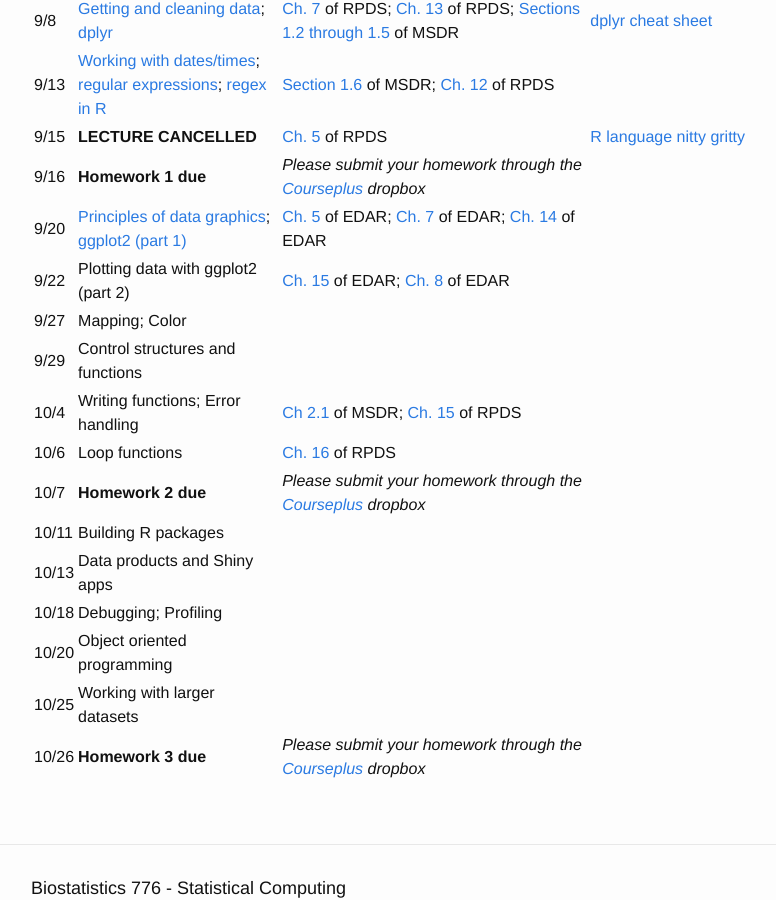
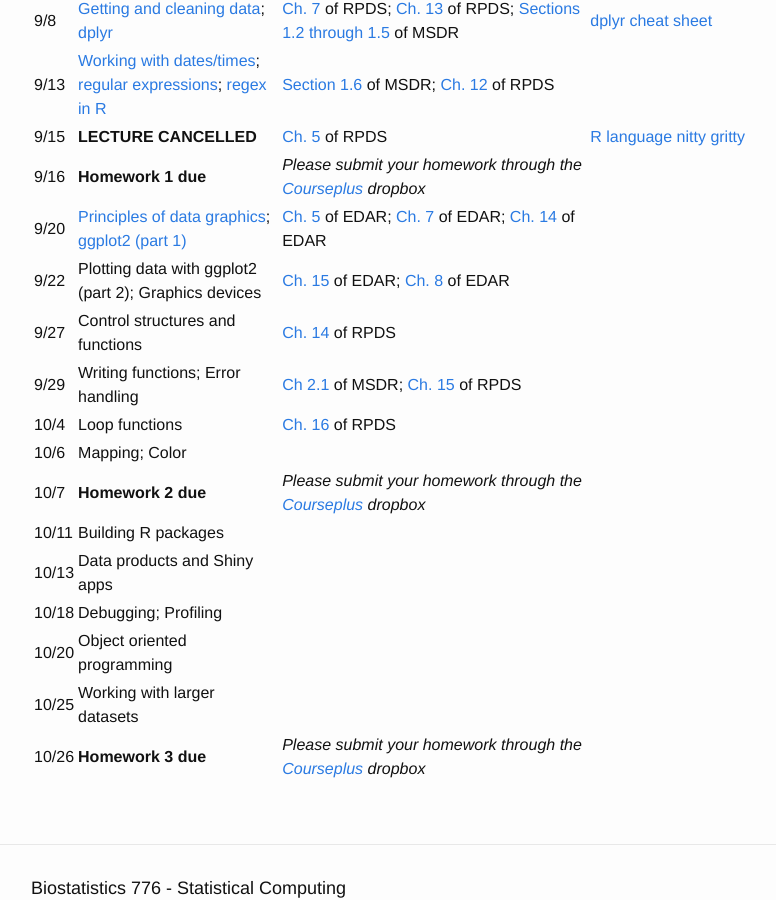
Before and after one commit to Max201510/Biostat776, a Jekyll site: the page built from schedule.md, in a window 1280 px wide and 900 px high, scrolled down 587 px. Shown: the whole window, without its empty margins (239-1015 px from the left). Built offline with Jekyll 4.4.1, drawn with Linux system fonts in a browser that asks for light colours.

Commit message:
Move functions up a little

```diff
--- a/schedule.md
+++ b/schedule.md
@@ -23,11 +23,11 @@ Textbook key
 9/15 | **LECTURE CANCELLED** | [Ch. 5](https://bookdown.org/rdpeng/rprogdatascience/r-nuts-and-bolts.html) of RPDS | [R language nitty gritty](../notes/pdf/r-nuts-bolts.pdf)
 9/16 | **Homework 1 due** | *Please submit your homework through the [Courseplus](https://courseplus.jhu.edu) dropbox* |
 9/20 | [Principles of data graphics](../notes/pdf/principlesgraphics.pdf); [ggplot2 (part 1)](../notes/pdf/ggplot2_part1.pdf)| [Ch. 5](https://bookdown.org/rdpeng/exdata/principles-of-analytic-graphics.html) of EDAR; [Ch. 7](https://bookdown.org/rdpeng/exdata/plotting-systems.html) of EDAR; [Ch. 14](https://bookdown.org/rdpeng/exdata/the-ggplot2-plotting-system-part-1.html) of EDAR|
-9/22 | Plotting data with ggplot2 (part 2)| [Ch. 15](https://bookdown.org/rdpeng/exdata/the-ggplot2-plotting-system-part-2.html) of EDAR; [Ch. 8](https://bookdown.org/rdpeng/exdata/graphics-devices.html) of EDAR |
-9/27 | Mapping; Color | |
-9/29 | Control structures and functions| |
-10/4 | Writing functions; Error handling| [Ch 2.1](http://rdpeng.github.io/RProgDA/functions.html) of MSDR; [Ch. 15](https://bookdown.org/rdpeng/rprogdatascience/functions.html) of RPDS
-10/6 | Loop functions| [Ch. 16](https://bookdown.org/rdpeng/rprogdatascience/loop-functions.html) of RPDS
+9/22 | Plotting data with ggplot2 (part 2); Graphics devices| [Ch. 15](https://bookdown.org/rdpeng/exdata/the-ggplot2-plotting-system-part-2.html) of EDAR; [Ch. 8](https://bookdown.org/rdpeng/exdata/graphics-devices.html) of EDAR |
+9/27 | Control structures and functions| [Ch. 14](https://bookdown.org/rdpeng/rprogdatascience/control-structures.html) of RPDS |
+9/29 | Writing functions; Error handling| [Ch 2.1](http://rdpeng.github.io/RProgDA/functions.html) of MSDR; [Ch. 15](https://bookdown.org/rdpeng/rprogdatascience/functions.html) of RPDS
+10/4 | Loop functions| [Ch. 16](https://bookdown.org/rdpeng/rprogdatascience/loop-functions.html) of RPDS
+10/6 | Mapping; Color | |
 10/7 | **Homework 2 due** | *Please submit your homework through the [Courseplus](https://courseplus.jhu.edu) dropbox* |
 10/11 | Building R packages | |
 10/13 | Data products and Shiny apps | |
```
Also changed, not shown: homework.md (+6 -0 lines).
